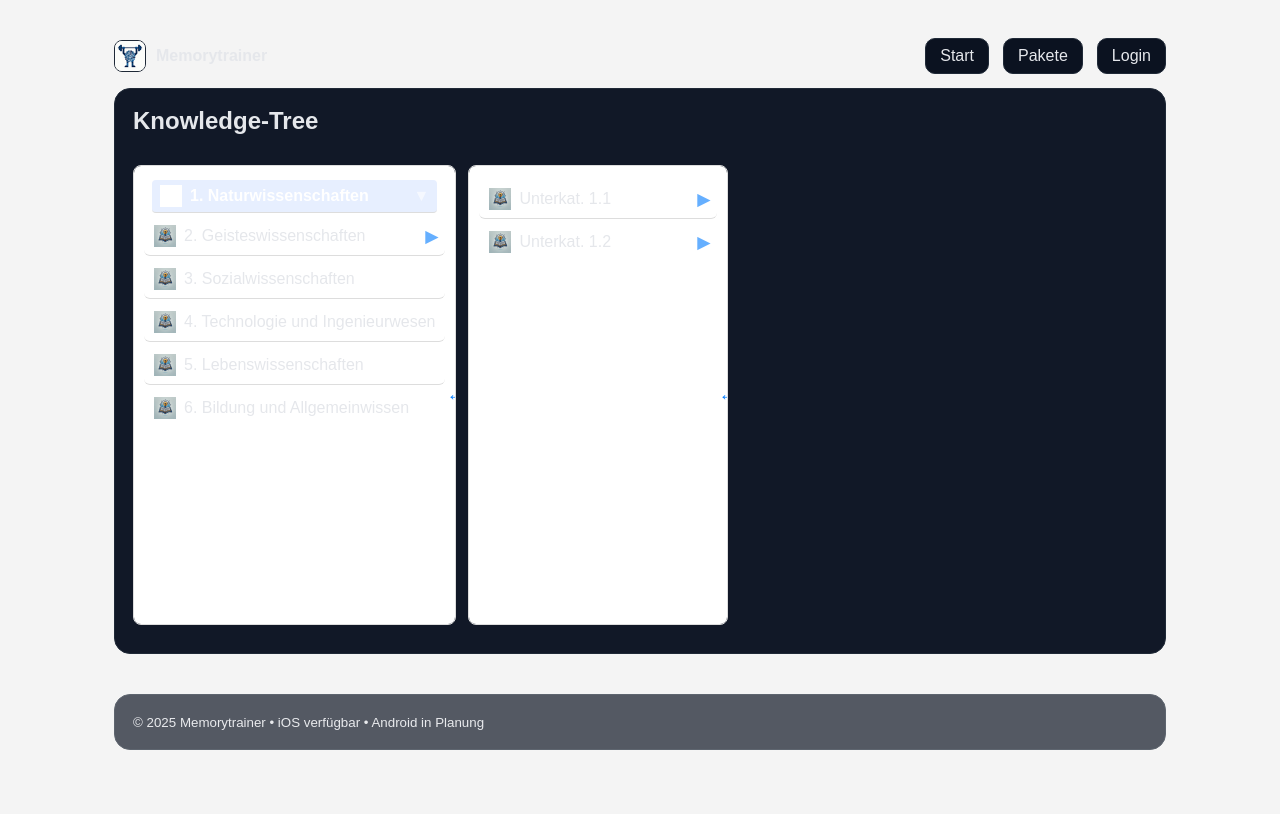
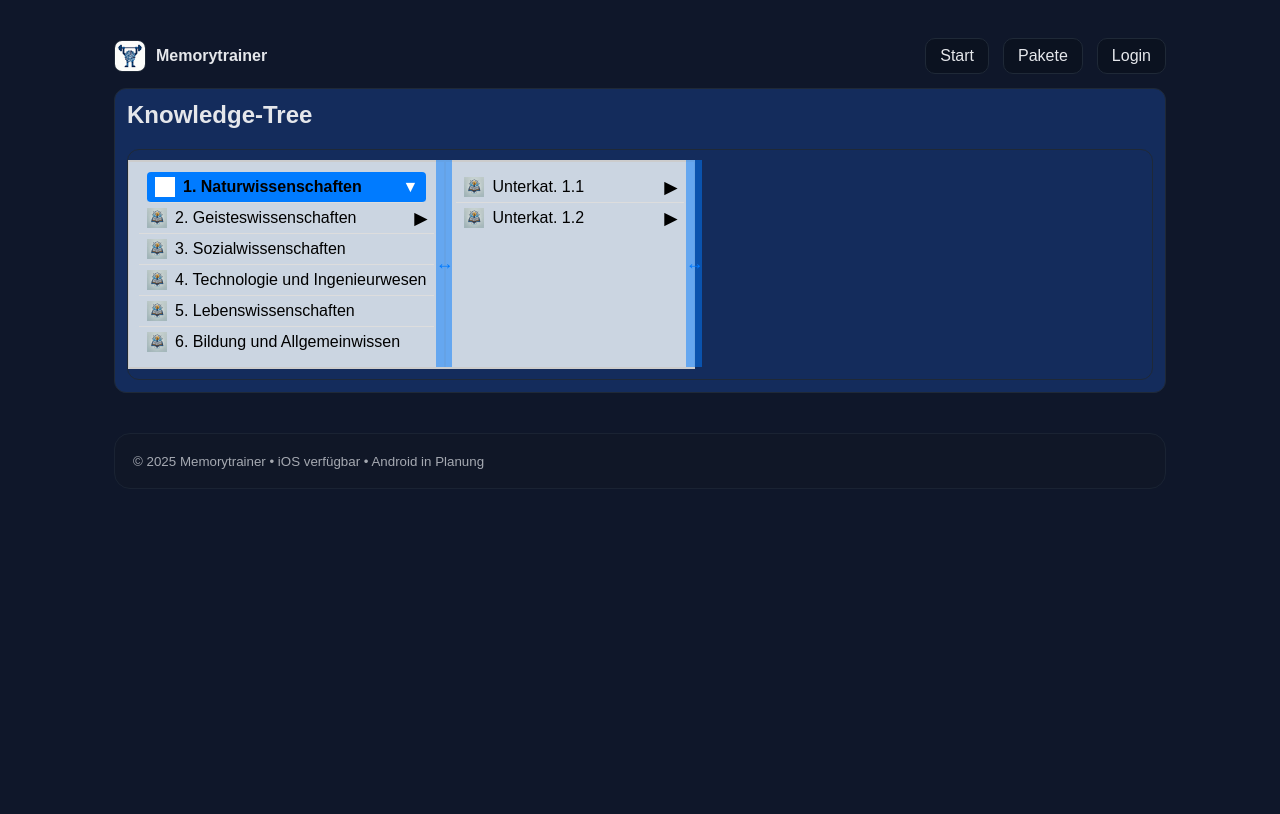
Before and after one commit to diebraut/memorytrainer_server, a Django app: page /pakete/ in a window 1280 px wide. After the commit the page ends 469 px from the top, so only its background shows below. Run offline with Django 5.2, Linux system fonts and the light colour scheme; data comes from the database, SQL or seed files in the repository.

Commit message:
style changed

```diff
--- a/landing/templates/landing/pakete.html
+++ b/landing/templates/landing/pakete.html
@@ -4,58 +4,22 @@
 {% block title %}Pakete – Knowledge-Tree{% endblock %}
 
 {% block head %}
-  <link rel="stylesheet" href="{% static 'css/style.css' %}?v=3">
+  <link rel="stylesheet" href="{% static 'css/style.css' %}?v=4">
   <style>
-    /* Styles passend zur alten Tree-Ansicht (funktional & eigenständig) */
-    .tree-container { position: relative; display: flex; gap: 12px; min-height: 60vh; }
-    .tree-panel {
-      position: relative;
-      min-width: 260px;
-      max-width: 40vw;
-      flex: 0 0 auto;
-      padding: 10px;
-      border: 1px solid #ddd;
-      border-radius: 8px;
-      background: #fff;
-      overflow: auto;
+
+    /* Nur: Panel-Section hellblau hinterlegen – Tree bleibt unverändert */
+    .pk-soft-blue {
+      background: rgb(20, 44, 92);
+      border-radius: 12px;
+      padding: 12px;         /* etwas Luft, damit der Blauton sichtbar wird */
     }
-    .tree-panel ul { list-style: none; padding: 0; margin: 0; }
-    .tree-panel li {
-      display: flex; align-items: center; justify-content: space-between;
-      gap: 8px; padding: 8px 10px; margin: 4px 0; border-radius: 6px; cursor: pointer;
-    }
-    .tree-panel li:hover { background: #f3f6ff; }
-    .tree-panel li.selected { background: #e7efff; font-weight: 600; }
-    .expand-icon { margin-left: 6px; opacity: .6; }
-    .knowledge-icon { width: 22px; height: 22px; margin-right: 8px; object-fit: contain; }
 
-    .detail-panel {
-      position: relative;
-      min-width: 420px;
-      flex: 1 1 auto;
-      padding: 14px;
-      border: 1px solid #ddd;
-      border-radius: 8px;
-      background: #fff;
-      overflow: auto;
-    }
-    .detail-content h2 { margin: 0 0 6px 0; }
-    .detail-content .description { margin: 0 0 8px 0; }
-    .detail-content .divider { height: 1px; background: #eee; margin: 8px 0 10px; }
-    .detail-content .info-grid { display: grid; grid-template-columns: auto 1fr; gap: 4px 12px; }
-    .date-label { color: #666; }
-    .date-value { font-weight: 600; }
-
-    .resize-handle {
-      position: absolute; top: 0; right: -4px; width: 8px; height: 100%;
-      cursor: ew-resize; background: transparent;
-    }
-    .right-resize-handle { right: -4px; }
   </style>
 {% endblock %}
 
 {% block content %}
-  <section class="panel">
+  <!-- Nur hier die neue Klasse ergänzt -->
+  <section class="panel pk-soft-blue">
     <h2 style="margin-top:0">Knowledge-Tree</h2>
     <div class="tree-container" id="tree-container"></div>
   </section>
--- a/memorytrainer/static/css/style.css
+++ b/memorytrainer/static/css/style.css
@@ -3,7 +3,7 @@ body {
     font-family: Arial, sans-serif;
     margin: 0;
     padding: 0;
-    background-color: #f4f4f4;
+    //background-color: #f4f4f4;
 }
 
 /* Überschrift */
@@ -21,6 +21,10 @@ h1 {
     height: 100%;
     overflow-x: auto;
     padding: 10px 0;
+    //background-color: #2b2f36;
+    border: 1px solid #1f2937;
+    border-radius: 12px;
+    box-sizing: border-box; /* damit Border/Radius sauber mitgerechnet werden */
 }
 
 /* Stile für jedes Panel */
@@ -31,7 +35,7 @@ h1 {
     border-bottom: 2px solid #ccc;
     padding: 10px;
     position: relative;
-    background: white;
+    background :#cbd5e1;
     box-sizing: border-box;
     min-width: 250px;
     overflow: visible;
@@ -64,6 +68,7 @@ h1 {
 .tree-panel li span {
     text-align: left;
     flex-grow: 1;
+    color: black;
 }
 
 /* Hover-Effekt für Listenelemente */
@@ -185,7 +190,7 @@ h1 {
     position: relative;
     border-top: 2px solid #ccc;
     border-bottom: 2px solid #ccc;
-    background-color: #e4e6d5;
+    background-color: rgb(20, 44, 92);
     min-width: 300px; /* Minimale Breite des Panels */
     display: flex;
     flex-direction: column;
```
